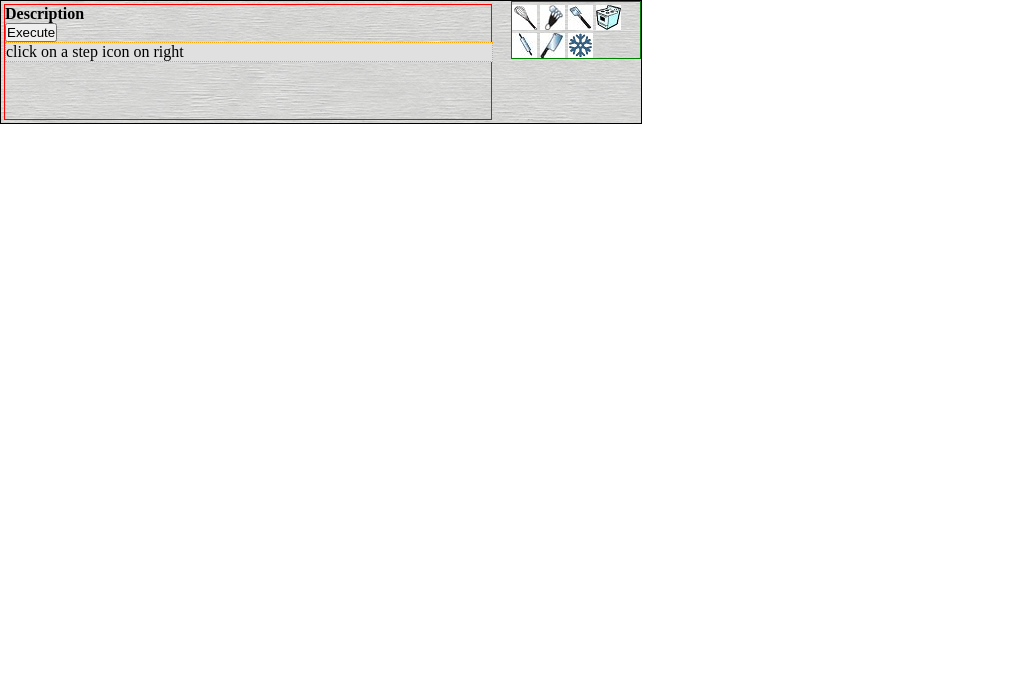
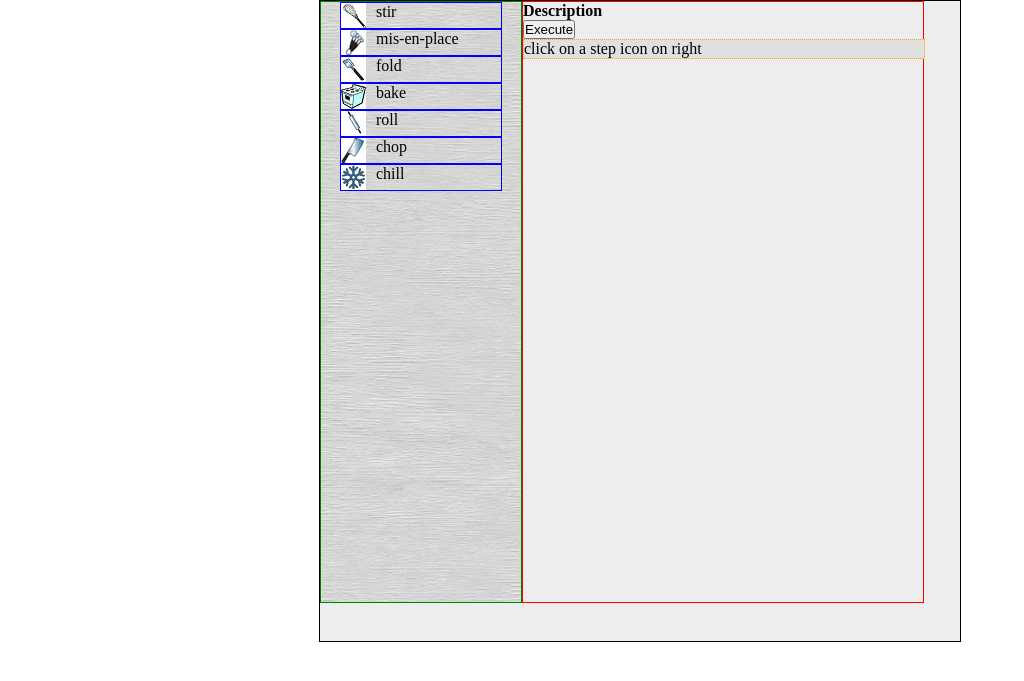
Before and after one commit to pgnewell/dwa, a PHP site: page / in a window 1280 px wide. Shown: the top 681 px of the page, without its empty margins (0-1024 px from the left). Run offline with PHP 8.4, Linux system fonts and the light colour scheme; some libraries are stand-ins or nearby versions.

Commit message:
fix formatting per Cruz' help

```diff
--- a/p3.pgnewell.com/css/recipe.css
+++ b/p3.pgnewell.com/css/recipe.css
@@ -1,29 +1,30 @@
 * {
-  margin: 0px;
+  margin: 0px auto;
   padding: 0px;
 }
 
-#recipe-block, #recipe-execution {
+#recipe-block {
   border: 1px solid black;
-  width: 50%;
-  background-image: url(../images/paper.png);
+  width: 640px;
+  background-color: #ededed;
+  height: 640px;
 }
 
 #recipe-palette {
   border: 1px solid green;
-  margin: 0px auto;
-  width: 20%;
-  float: right;
+  margin: 0px;
+  width: 200px;
+  float: left;
   background-image: url(../images/paper.png);
-  height: 100%;
+  height: 600px;
 }
 
 #recipe-content {
-  margin: 3px;
+  margin: 0px;
   border: 1px solid red;
-  height: 100%;
+  width: 400px;
   float: left;
-  width: 76%;
+  height: 600px;
 }
 
 #recipe-content-header {
@@ -39,15 +40,15 @@
 }
 
 .icon-block {
-  border: 0px solid blue;
-  margin: 0px auto;
-  width: 25px;
+  border: 1px solid blue;
+  width: 160px;
   height: 25px;
-  padding-right: 3px;
-  padding-left: 0px;
-  padding-top: 3px;
+}
+
+.icon-block img {
   float: left;
 }
+
 .clear {
 	clear: both;
 }
@@ -67,11 +68,11 @@
 }
 
 .hide {
-  visibility: hidden;
+  display: none;
 }
 
 .recipe-textarea {
-  fold: left;
+  float: left;
   height: 20px;
   width: 30;
 }
@@ -80,3 +81,8 @@
   height: 20px
   width: 100%;
 }
+
+.caption {
+  float: left;
+  padding-left: 10px;
+}
--- a/p3.pgnewell.com/index.html
+++ b/p3.pgnewell.com/index.html
@@ -22,6 +22,86 @@
 	and one for the pallet, the list of types of steps you can add
   -->
 	<div id="recipe-block">
+<!--
+	palette has the images that pass as icons for possible steps in a recipe, there are
+	probably not nearly enough but this is just to get the idea. The block include the
+	form which will only become apparent whey the item is selected and transfered
+	to the content column
+	most of the forms are identical - not sure how to do this DRY - add buttons later
+	from above
+  -->
+		<div id="recipe-palette">
+			<div class="icon-block icon-click">
+				<img src="./images/stir.jpg" alt="stir" title="stir"/>
+				<div class='caption'>stir</div>
+				<div class='step-instructions hide'>
+					<label>enter instructions here</label>
+					<textarea class="recipe-textarea" onfocus="this.value='';">
+					</textarea>
+				</div>
+				<div class='step-actions hide'></div>
+			</div>
+			<div class="icon-block icon-click">
+				<img src="./images/mipl.jpg" alt="mis-en-place" title="mis-en-place"/>
+				<div class='caption'>mis-en-place</div>
+				<div class='step-instructions hide'>
+					<label>enter ingredient list here</label>
+					<textarea class="recipe-textarea" onfocus="this.value='';">
+					</textarea>
+				</div>
+				<div class='step-actions hide'></div>
+			</div>
+			<div class="icon-block icon-click">
+				<img src="./images/fold.jpg" alt="fold" title="fold"/>
+				<div class='caption'>fold</div>
+				<div class='step-instructions hide'>
+					<label>enter instructions here</label>
+					<textarea class="recipe-textarea" onfocus="this.value='';">
+					</textarea>
+				</div>
+				<div class='step-actions hide'></div>
+			</div>
+			<div class="icon-block icon-click">
+				<img src="./images/bake.jpg" alt="bake" title="bake"/>
+				<div class='caption'>bake</div>
+				<div class='step-instructions hide'>
+					<label>enter instructions here</label>
+					<textarea class="recipe-textarea" onfocus="this.value='';">
+					</textarea>
+				</div>
+				<div class='step-actions hide'></div>
+			</div>
+			<div class="icon-block icon-click">
+				<img src="./images/roll.jpg" alt="roll" title="roll"/>
+				<div class='caption'>roll</div>
+				<div class='step-instructions hide'>
+					<label>enter instructions here</label>
+					<textarea class="recipe-textarea" onfocus="this.value='';">
+					</textarea>
+				</div>
+				<div class='step-actions hide'></div>
+			</div>
+			<div class="icon-block icon-click">
+				<img src="./images/chop.jpg" alt="chop" title="chop"/>
+				<div class='caption'>chop</div>
+				<div class='step-instructions hide'>
+					<label>enter instructions here</label>
+					<textarea class="recipe-textarea" onfocus="this.value='';">
+					</textarea>
+				</div>
+				<div class='step-actions hide'></div>
+			</div>
+			<div class="icon-block icon-click">
+				<img src="./images/chill.png" alt="chill" title="chill"/>
+				<div class='caption'>chill</div>
+				<div class='step-instructions hide'>
+					<label>enter instructions here</label>
+					<textarea class="recipe-textarea" onfocus="this.value='';">
+					</textarea>
+				</div>
+				<div class='step-actions hide'></div>
+			</div>
+		</div>
 <!--
 	content starts with three blocks - one for the header, one for the footer which is
 	like the last step but it isn't really useful any more now that the drag and
```
Also changed, not shown: other parts of p3.pgnewell.com/index.html (+3 -75 lines).
